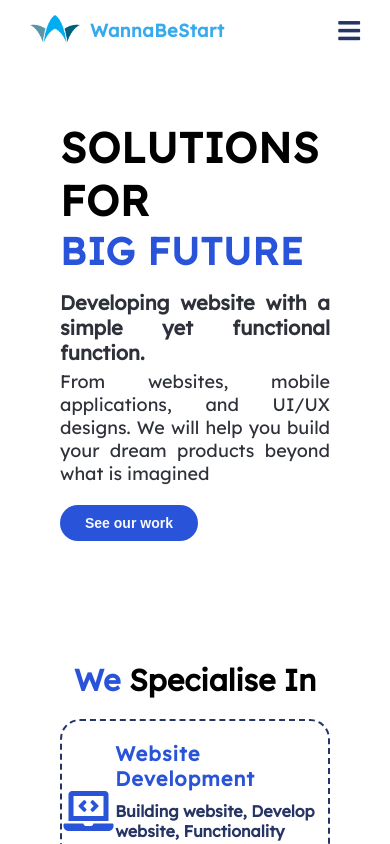
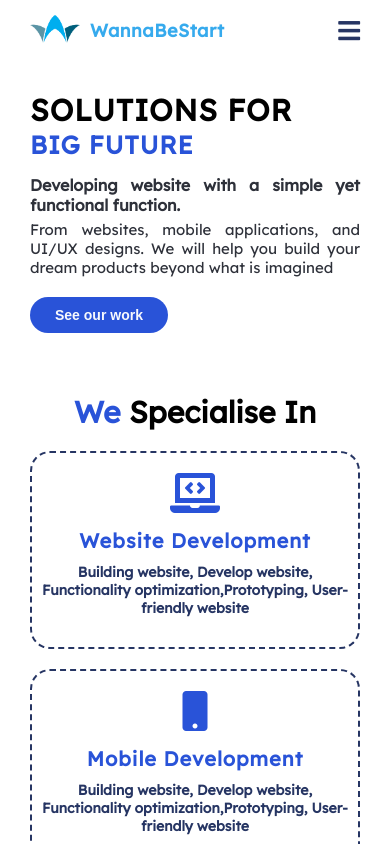
Before and after one commit to gerysantoso03/wannabestart-website, a Vue app: page / in a window 390 px wide. Shown: the top 844 px of the page. Built offline with nearby package versions, Linux system fonts and the light colour scheme; a web font is replaced by a local one.

Commit message:
Fix some responsive issue

```diff
--- a/src/components/aboutUs/HeroAbout.vue
+++ b/src/components/aboutUs/HeroAbout.vue
@@ -105,6 +105,9 @@ export default {
 
 /* Media query - Mobile styles */
 @media (max-width: $tablet-width) {
+  .hero-about {
+    padding: 3rem;
+
     .hero-about-wrapper {
       .about-image {
         display: none;
@@ -115,4 +118,5 @@ export default {
       }
     }
   }
+}
 </style>
--- a/src/components/aboutUs/Timeline.vue
+++ b/src/components/aboutUs/Timeline.vue
@@ -71,6 +71,10 @@ export default {
 <style lang="scss" scoped>
 @import "../../assets/scss/_variable.scss";
 
+.timeline {
+  padding: 3rem;
+}
+
 .timeline-title {
   font-size: 3rem;
   text-align: center;
@@ -117,7 +121,7 @@ export default {
   display: flex;
   align-items: center;
   justify-content: center;
-  padding: 5rem 0;
+  padding: 3rem 0;
 }
 
 .timeline-wrapper {
--- a/src/components/customerStory/CustomerCards.vue
+++ b/src/components/customerStory/CustomerCards.vue
@@ -135,6 +135,10 @@ export default {
 @media only screen and (max-width: 425px) {
   .customer-cards {
     padding: 3rem;
+
+    .customer-cards-title {
+      font-size: 2.5rem;
+    }
   }
 }
 </style>
--- a/src/components/customerStory/Customers.vue
+++ b/src/components/customerStory/Customers.vue
@@ -70,6 +70,10 @@ export default {
 @media only screen and (max-width: 425px) {
   .customers {
     padding: 3rem;
+
+    .customers-title {
+      font-size: 2.5rem;
+    }
   }
 }
 </style>
--- a/src/components/global/Footer.vue
+++ b/src/components/global/Footer.vue
@@ -162,6 +162,7 @@ export default {
 /* Media query - Mobile styles */
 @media (max-width: $tablet-width) {
   .footer {
+    padding: 3rem;
     .footer-top-info-wrapper {
       .footer-logo {
         display: none;
--- a/src/components/global/Modal.vue
+++ b/src/components/global/Modal.vue
@@ -83,9 +83,9 @@ export default {
   width: 70%;
   margin: 0 auto;
   position: fixed;
-  top: 7rem;
-  left: 5rem;
-  right: 5rem;
+  top: 3rem;
+  left: 0;
+  right: 0;
   z-index: 999;
   background-color: $light-gray;
   padding: 2.5rem;
@@ -236,6 +236,14 @@ export default {
 }
 
 @media (max-width: $tablet-width) {
+  .modal {
+    top: 1rem;
+  }
+
+  .modal-postitle {
+    display: none;
+  }
+
   .modal-wrapper {
     .input-wrapper {
       flex-direction: column;
@@ -248,6 +256,17 @@ export default {
         flex-direction: column;
       }
     }
+
+    .btn-submit-wrapper {
+      margin-top: 1rem;
+
+      .btn-submit {
+        width: 15rem;
+        p {
+          font-size: 1.4rem;
+        }
+      }
+    }
   }
 }
 </style>
--- a/src/components/global/Navbar.vue
+++ b/src/components/global/Navbar.vue
@@ -266,6 +266,12 @@ export default {
   }
 }
 
+@media only screen and (max-width: $tablet-width) {
+  .navbar {
+    padding: 1.5rem 3rem;
+  }
+}
+
 @media only screen and (max-width: 425px) {
   .navbar {
     padding: 1.5rem 3rem;
--- a/src/components/home/Hero.vue
+++ b/src/components/home/Hero.vue
@@ -134,12 +134,28 @@ export default {
 /* Media query - Mobile styles */
 @media (max-width: $tablet-width) {
   .hero {
+    padding: 3rem;
     .hero-logo-wrapper {
       display: none;
     }
     .hero-info-wrapper {
       width: 100%;
       padding: 0;
+
+      .hero-title {
+        font-size: 3rem;
+      }
+      .hero-title-blue {
+        font-size: 2.5rem;
+      }
+
+      .hero-info {
+        font-size: 1.6rem;
+      }
+
+      .hero-info-2 {
+        font-size: 1.5rem;
+      }
     }
   }
 }
--- a/src/components/home/OurServices.vue
+++ b/src/components/home/OurServices.vue
@@ -85,6 +85,7 @@ export default {
 
     .service-info {
       display: flex;
+      margin-bottom: 1rem;
       border: 2px dashed $dark-blue;
       padding: 2rem 0;
       border-radius: 2rem;
@@ -101,9 +102,14 @@ export default {
         }
       }
 
+      .service-info:last-child {
+        margin-bottom: 0;
+      }
+
       .service-logo {
         border-radius: 2rem 0 0 2rem;
-        flex: 0 0 20%;
+        flex: 0 0 1;
+        min-width: 10rem;
         display: flex;
         flex-direction: column;
         align-items: center;
@@ -117,6 +123,8 @@ export default {
       }
 
       .services-desc-wrapper {
+        min-width: 20rem;
+        flex: 0 0 2;
         .service-title {
           margin-bottom: 1rem;
           font-size: 2rem;
@@ -155,6 +163,9 @@ export default {
 }
 
 @media (max-width: $tablet-width) {
+  .our-services {
+    padding: 3rem;
+
     .our-services-title {
       text-align: center;
     }
@@ -166,7 +177,24 @@ export default {
       .services-info-wrapper {
         width: 100%;
         .service-info {
+          flex-direction: column;
           margin-bottom: 2rem;
+
+          .service-logo {
+            margin-bottom: 0.5rem;
+          }
+
+          .services-desc-wrapper {
+            padding: 1rem;
+            .service-title,
+            .service-desc {
+              text-align: center;
+            }
+
+            .service-desc {
+              font-size: 1.4rem;
+            }
+          }
         }
         .service-info:last-child {
           margin-bottom: 0;
@@ -174,4 +202,5 @@ export default {
       }
     }
   }
+}
 </style>
--- a/src/components/home/Team.vue
+++ b/src/components/home/Team.vue
@@ -158,12 +158,12 @@ export default {
 @media (max-width: $tablet-width) {
   .team2-wrapper,
   .team3-wrapper {
-    flex-wrap: wrap;
+    flex-direction: column;
   }
 
   .team-member {
-    width: 50%;
-    margin-bottom: 1rem;
+    width: 100%;
+    margin: 1rem 0;
   }
 
   .team-postitle {
--- a/src/views/Projects.vue
+++ b/src/views/Projects.vue
@@ -202,8 +202,9 @@ export default {
       .web-tech,
       .mobile-tech,
       .design-tech {
-        margin: 0.5rem 1rem;
+        margin: 0.5rem 2rem;
         display: flex;
+        flex-wrap: wrap;
 
         .tech-item {
           border: 1px solid $light-blue;
@@ -211,7 +212,7 @@ export default {
           justify-content: center;
           align-items: center;
           border-radius: 50%;
-          margin-right: 1rem;
+          margin: 0.5rem 1rem;
           height: 5rem;
           width: 5rem;
           cursor: pointer;
@@ -241,8 +242,6 @@ export default {
 /* Media query - Tabler styles */
 @media (min-width: $tablet-width) and (max-width: $dekstop-width) {
   .projects {
-    padding: 3rem;
-
     .projects-wrapper {
       flex-direction: column;
 
@@ -273,6 +272,10 @@ export default {
 
       .projects-info {
         width: 100%;
+
+        .projects-tech {
+          width: 100%;
+        }
       }
     }
   }
```
Lines whose indentation alone changed are shown as unchanged.
